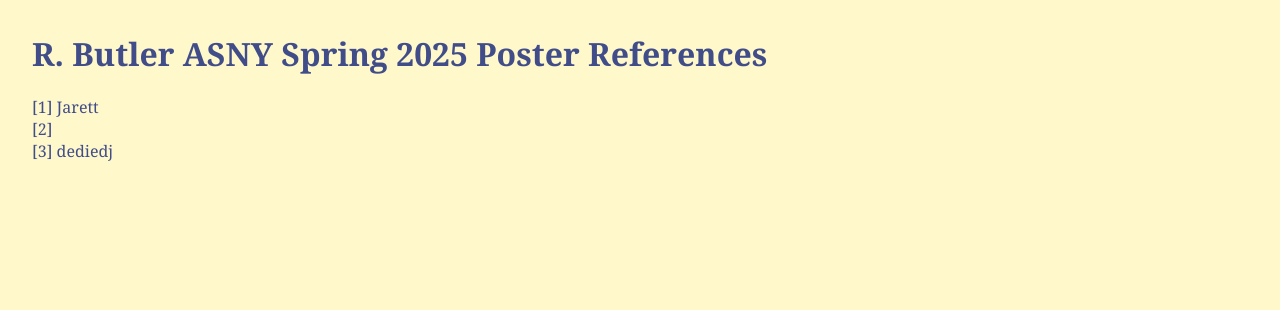
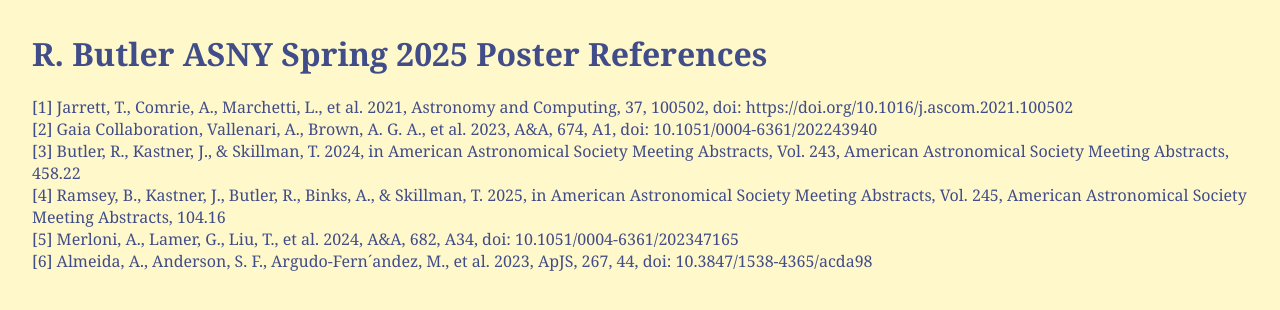
Before and after one commit to rwb5439/rwb5439.github.io, a plain HTML site: page references.html in a window 1280 px wide. Drawn offline with Linux system fonts and the light colour scheme.

Commit message:
Add files via upload

```diff
--- a/references.html
+++ b/references.html
@@ -19,9 +19,25 @@
 <body>
   <h1>R. Butler ASNY Spring 2025 Poster References</h1>
   <!-- Add your reference list or content below -->
-[1] Jarett <br>
-[2]         <br>
-[3] dediedj <br>
+[1]  Jarrett, T., Comrie, A., Marchetti, L., et al. 2021,
+Astronomy and Computing, 37, 100502,
+doi: https://doi.org/10.1016/j.ascom.2021.100502<br>
+[2] Gaia Collaboration, Vallenari, A., Brown, A. G. A., et al.
+2023, A&A, 674, A1, doi: 10.1051/0004-6361/202243940 <br>
+[3]  Butler, R., Kastner, J., & Skillman, T. 2024, in American
+Astronomical Society Meeting Abstracts, Vol. 243,
+American Astronomical Society Meeting Abstracts,
+458.22<br>
+[4]  Ramsey, B., Kastner, J., Butler, R., Binks, A., & Skillman,
+T. 2025, in American Astronomical Society Meeting
+Abstracts, Vol. 245, American Astronomical Society
+Meeting Abstracts, 104.16<br>
+[5]  Merloni, A., Lamer, G., Liu, T., et al. 2024, A&A, 682,
+A34, doi: 10.1051/0004-6361/202347165<br>
+[6]  Almeida, A., Anderson, S. F., Argudo-Fern´andez, M., et al.
+2023, ApJS, 267, 44, doi: 10.3847/1538-4365/acda98<br>
+
+
 
 </body>
 </html>
```
